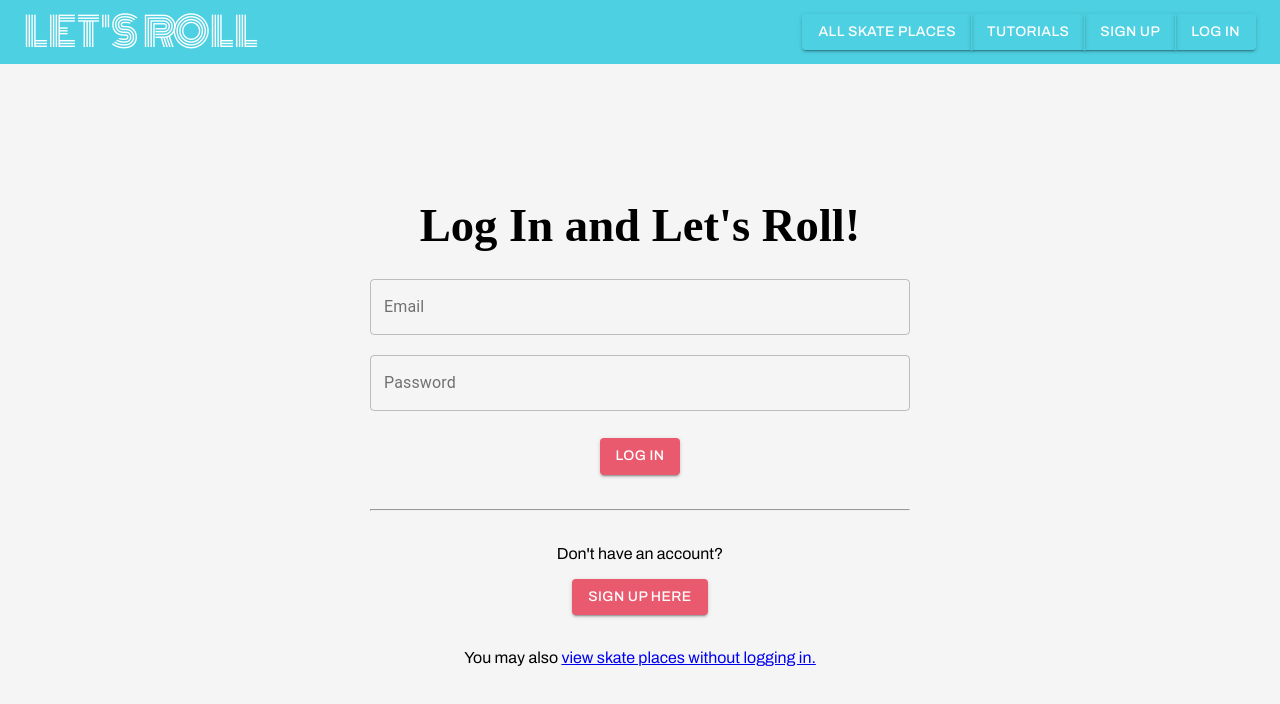
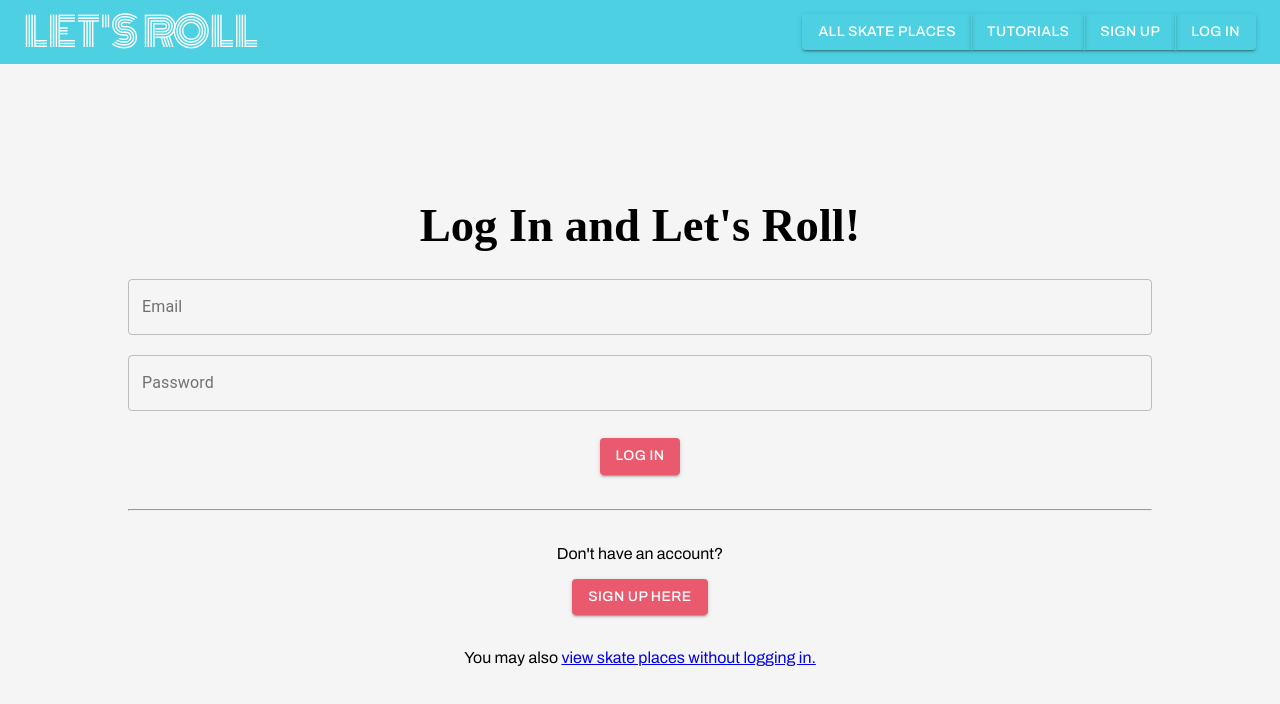
Before and after one commit to jadavianett/Lets-Roll, a React (Create React App) app in the folder client/: page / in a window 1280 px wide. Shown: the top 704 px of the page. Built offline with nearby package versions, Linux system fonts and the light colour scheme; a web font is replaced by a local one.

Commit message:
added min width to the edit form so that it doesn't change width when you click the delete button

```diff
--- a/client/src/pages/EditPlace.js
+++ b/client/src/pages/EditPlace.js
@@ -82,6 +82,7 @@ function EditPlace() {
           <h1>{name}</h1>
           <br />
           <br />
+          <div id="edit-form">
             <label for="name">Name</label>
             <TextInput name="name" placeholder={name} onChange={onChangeInfo} />
             <label for="location">Location</label>
@@ -91,7 +92,11 @@ function EditPlace() {
               onChange={onChangeInfo}
             />
             <label for="notes">Notes</label>
-          <TextInput name="notes" placeholder={notes} onChange={onChangeInfo} />
+            <TextInput
+              name="notes"
+              placeholder={notes}
+              onChange={onChangeInfo}
+            />
             <label for="type">Skate Place Type</label>
             <Select name="type" onChange={onChangeInfo} value={type} />
             <br />
@@ -134,6 +139,7 @@ function EditPlace() {
             )}
           </div>
         </div>
+      </div>
     </>
   );
 }
--- a/client/src/pages/Pages.css
+++ b/client/src/pages/Pages.css
@@ -1,8 +1,7 @@
 /* ALL PAGES */
 .content-wrapper {
   box-sizing: border-box;
-  min-width: 50vw;
-  padding: 50px;
+  width: 80vw;
   text-align: center;
   border-radius: 10px;
 }
@@ -103,6 +102,9 @@ h3 {
 
 /* EDIT PLACE */
 /* ================================================================ */
+#edit-form {
+  min-width: 250px;
+}
 .delete-btn {
   background-color: rgb(95, 30, 23) !important;
 }
@@ -210,6 +212,6 @@ iframe {
 }
 
 .set-width {
-  width: 50%;
+  width: 100%;
 }
 /* ================================================================ */
```
Lines whose indentation alone changed are shown as unchanged.
